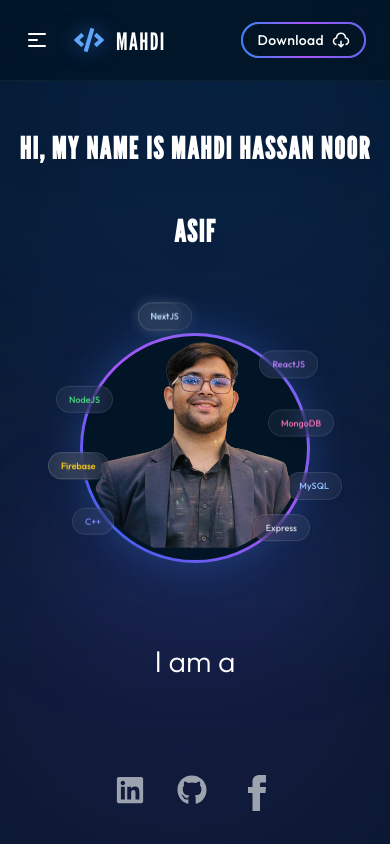
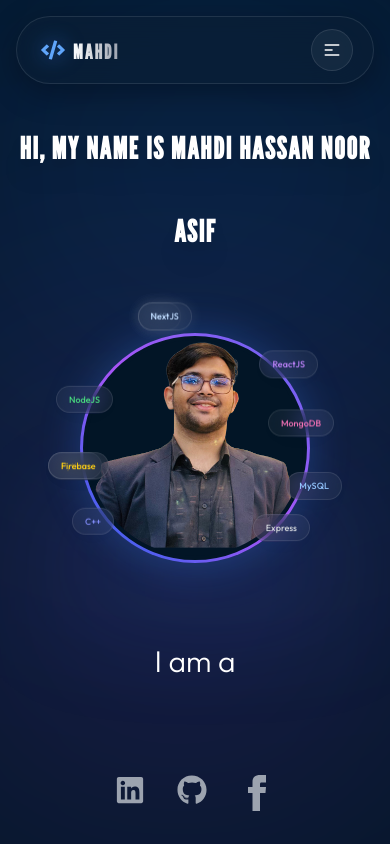
Before and after one commit to MahdiHassanGo/Portfolio, a React (Vite) app: page / in a window 390 px wide. Shown: the top 844 px of the page. Built offline with nearby package versions, Linux system fonts and the light colour scheme.

Commit message:
update design with navbar"

```diff
--- a/src/Pages/HomePage.jsx
+++ b/src/Pages/HomePage.jsx
@@ -166,7 +166,7 @@ const HomePage = memo(() => {
           </div>
         </nav>
 
-        {/* CTA Button */}
+        {/* CTA Button
         <div className="flex justify-center mt-14 z-20 pb-10" data-aos="fade-up" data-aos-delay="600">
           <a
             href="https://i.ibb.co.com/DGjtQ5d/White-and-Black-Tech-Professional-Resume.png"
@@ -182,7 +182,7 @@ const HomePage = memo(() => {
             </span>
             <span className="relative text-xl tracking-wide font-outfit drop-shadow-md">Download Resume</span>
           </a>
-        </div>
+        </div> */}
       </div>
     </div>
   );
--- a/src/components/Navbar.jsx
+++ b/src/components/Navbar.jsx
@@ -18,100 +18,108 @@ const Navbar = () => {
   ];
 
   return (
-    <div className="navbar fixed top-0 left-0 right-0 z-50 bg-[#021526]/80 backdrop-blur-lg w-full border-b border-white/5 py-4 transition-all">
-      <div className="navbar-start">
-        {/* Dropdown for mobile */}
-        <div className="dropdown">
-          <div
-            tabIndex={0}
-            role="button"
-            className="btn btn-ghost lg:hidden hover:bg-white/5"
-            onClick={toggleMenu}
-          >
-            <svg
-              xmlns="http://www.w3.org/2000/svg"
-              className="h-6 w-6 text-white"
-              fill="none"
-              viewBox="0 0 24 24"
-              stroke="currentColor"
-            >
-              <path
-                strokeLinecap="round"
-                strokeLinejoin="round"
-                strokeWidth="2"
-                d="M4 6h16M4 12h8m-8 6h16"
-              />
-            </svg>
+    <nav className="fixed top-0 left-0 right-0 z-50 flex justify-center w-full pt-4 px-4 sm:px-6 md:px-8">
+      <div className="flex items-center justify-between bg-[#0a1f35]/60 backdrop-blur-xl border border-white/10 rounded-full w-full max-w-7xl px-4 py-3 shadow-[0_8px_32px_0_rgba(0,0,0,0.3)] transition-all duration-300 hover:border-white/20">
+
+        {/* Logo Section */}
+        <div className="flex z-50 items-center pl-2">
+          <FaCode className="text-blue-400 text-2xl md:text-3xl drop-shadow-[0_0_10px_rgba(59,130,246,0.6)]" />
+          <h2 className="ml-2 md:ml-3 text-xl md:text-2xl font-league font-bold tracking-widest text-transparent bg-clip-text bg-gradient-to-r from-white to-gray-400 uppercase mt-1">Mahdi</h2>
         </div>
-          <ul
-            tabIndex={0}
-            className={`menu menu-sm dropdown-content bg-[#0a1f35]/95 backdrop-blur-xl border border-white/10 rounded-2xl z-[1] mt-4 w-56 p-4 shadow-2xl ${
-              isMenuOpen ? "block" : "hidden"
-            }`}
-          >
+
+        {/* Center Desktop Links */}
+        <div className="hidden lg:flex flex-1 justify-center items-center">
+          <ul className="flex items-center space-x-8">
             {navLinks.map((link) => (
-              <li key={link.name} className="mb-2">
+              <li key={link.name}>
                 <Link
                   to={link.to}
                   smooth={true}
                   duration={500}
-                  onClick={() => setIsMenuOpen(false)}
-                  className="p-3 text-base font-outfit text-white hover:text-blue-400 hover:bg-white/5 rounded-xl transition-all"
+                  className="font-outfit font-medium text-sm text-gray-300 hover:text-white relative group cursor-pointer transition-colors px-2 py-1"
+                  activeClass="text-white"
+                  spy={true}
                 >
                   {link.name}
+                  <span className="absolute -bottom-1 left-0 w-0 h-[2px] bg-gradient-to-r from-blue-400 to-purple-400 rounded-full group-hover:w-full transition-all duration-300"></span>
                 </Link>
               </li>
             ))}
           </ul>
         </div>
 
-        {/* Logo and Title */}
-        <div className="flex items-center sm:ml-10">
-          <FaCode className="text-blue-400 text-3xl drop-shadow-[0_0_10px_rgba(59,130,246,0.6)] ml-2" />
-          <h2 className="ml-3 text-2xl font-league tracking-wider text-white uppercase mt-1">Mahdi</h2>
-        </div>
-      </div>
+        {/* Right Desktop / Mobile Toggle & Buttons */}
+        <div className="flex items-center space-x-4 pr-1 sm:pr-2">
+          {/* Resume Button (Desktop) */}
+          {/* <a
+            href="https://i.ibb.co.com/DGjtQ5d/White-and-Black-Tech-Professional-Resume.png"
+            download={true}
+            target="_blank"
+            rel="noopener noreferrer"
+            className="hidden sm:flex items-center gap-2 group relative px-5 py-2 font-outfit text-sm font-medium text-white transition-all duration-300 rounded-full bg-gradient-to-r from-[#0f2a4a] to-[#163a62] border border-blue-500/30 hover:border-blue-400 hover:shadow-[0_0_15px_rgba(59,130,246,0.5)]"
+          >
+            <span>Resume</span>
+            <RiDownloadCloud2Line className="text-lg group-hover:translate-y-[1px] transition-transform" />
+          </a> */}
 
-      {/* Center Navbar Items (Desktop) */}
-      <div className="navbar-center hidden lg:flex">
-        <ul className="flex items-center gap-8 px-1">
+          {/* Mobile Menu Toggle */}
+          <div className="lg:hidden relative">
+            <button
+              onClick={toggleMenu}
+              className="p-2.5 rounded-full bg-white/5 hover:bg-white/10 border border-white/10 transition-colors text-white focus:outline-none"
+            >
+              <svg
+                xmlns="http://www.w3.org/2000/svg"
+                className="h-5 w-5"
+                fill="none"
+                viewBox="0 0 24 24"
+                stroke="currentColor"
+              >
+                {isMenuOpen ? (
+                  <path strokeLinecap="round" strokeLinejoin="round" strokeWidth="2" d="M6 18L18 6M6 6l12 12" />
+                ) : (
+                  <path strokeLinecap="round" strokeLinejoin="round" strokeWidth="2" d="M4 6h16M4 12h8m-8 6h16" />
+                )}
+              </svg>
+            </button>
+
+            {/* Mobile Dropdown */}
+            {isMenuOpen && (
+              <div className="absolute top-14 right-0 mt-2 w-64 bg-[#0a1f35]/95 backdrop-blur-2xl border border-white/10 rounded-2xl shadow-[0_10px_40px_rgba(0,0,0,0.6)] py-3 px-2 z-50 origin-top-right animate-in fade-in zoom-in duration-200">
+                <ul className="flex flex-col space-y-1">
                   {navLinks.map((link) => (
                     <li key={link.name}>
                       <Link
                         to={link.to}
                         smooth={true}
                         duration={500}
-                className="font-outfit font-medium text-gray-300 hover:text-white relative group cursor-pointer transition-colors"
-                activeClass="text-white"
-                spy={true}
+                        onClick={() => setIsMenuOpen(false)}
+                        className="block px-4 py-3 text-sm font-outfit font-medium text-gray-300 hover:text-white hover:bg-white/10 rounded-xl transition-all cursor-pointer"
                       >
                         {link.name}
-                <span className="absolute -bottom-2 left-0 w-0 h-0.5 bg-gradient-to-r from-blue-400 to-purple-400 rounded-full group-hover:w-full transition-all duration-300"></span>
                       </Link>
                     </li>
                   ))}
-        </ul>
-      </div>
-
-      {/* Navbar End (Download Resume Button) */}
-      <div className="navbar-end pr-4 sm:pr-10">
+                  {/* Mobile Resume Option */}
+                  <li className="mt-2 pt-2 border-t border-white/10">
                     <a
                       href="https://i.ibb.co.com/DGjtQ5d/White-and-Black-Tech-Professional-Resume.png"
                       download={true}
                       target="_blank"
                       rel="noopener noreferrer"
-          className="group relative inline-flex items-center justify-center px-4 py-2 md:px-6 md:py-2.5 font-outfit font-medium text-white transition-all duration-300 rounded-full"
+                      className="flex items-center justify-between px-4 py-3 text-sm font-outfit font-medium text-blue-400 hover:text-blue-300 hover:bg-white/10 rounded-xl transition-all"
                     >
-          <span className="absolute inset-0 w-full h-full rounded-full bg-gradient-to-r from-blue-500 via-purple-500 to-indigo-500 p-[2px] opacity-80 group-hover:blur-sm overflow-hidden transition-all duration-300"></span>
-          <span className="absolute inset-0 w-full h-full rounded-full bg-gradient-to-r from-blue-500 via-purple-500 to-indigo-500 p-[2px] opacity-100 transition-transform group-hover:scale-105 duration-300">
-             <span className="flex h-full w-full rounded-full bg-primaryBg group-hover:bg-primaryBg/60 transition-colors duration-500"></span>
-          </span>
-          <span className="relative flex items-center gap-2 text-sm md:text-base tracking-wide font-outfit drop-shadow-md">
-            Download <RiDownloadCloud2Line className="text-lg md:text-xl" />
-          </span>
+                      <span>Download Resume</span>
+                      <RiDownloadCloud2Line className="text-xl" />
                     </a>
+                  </li>
+                </ul>
+              </div>
+            )}
           </div>
         </div>
+      </div>
+    </nav>
   );
 };
 
```
Lines whose indentation alone changed are shown as unchanged.
